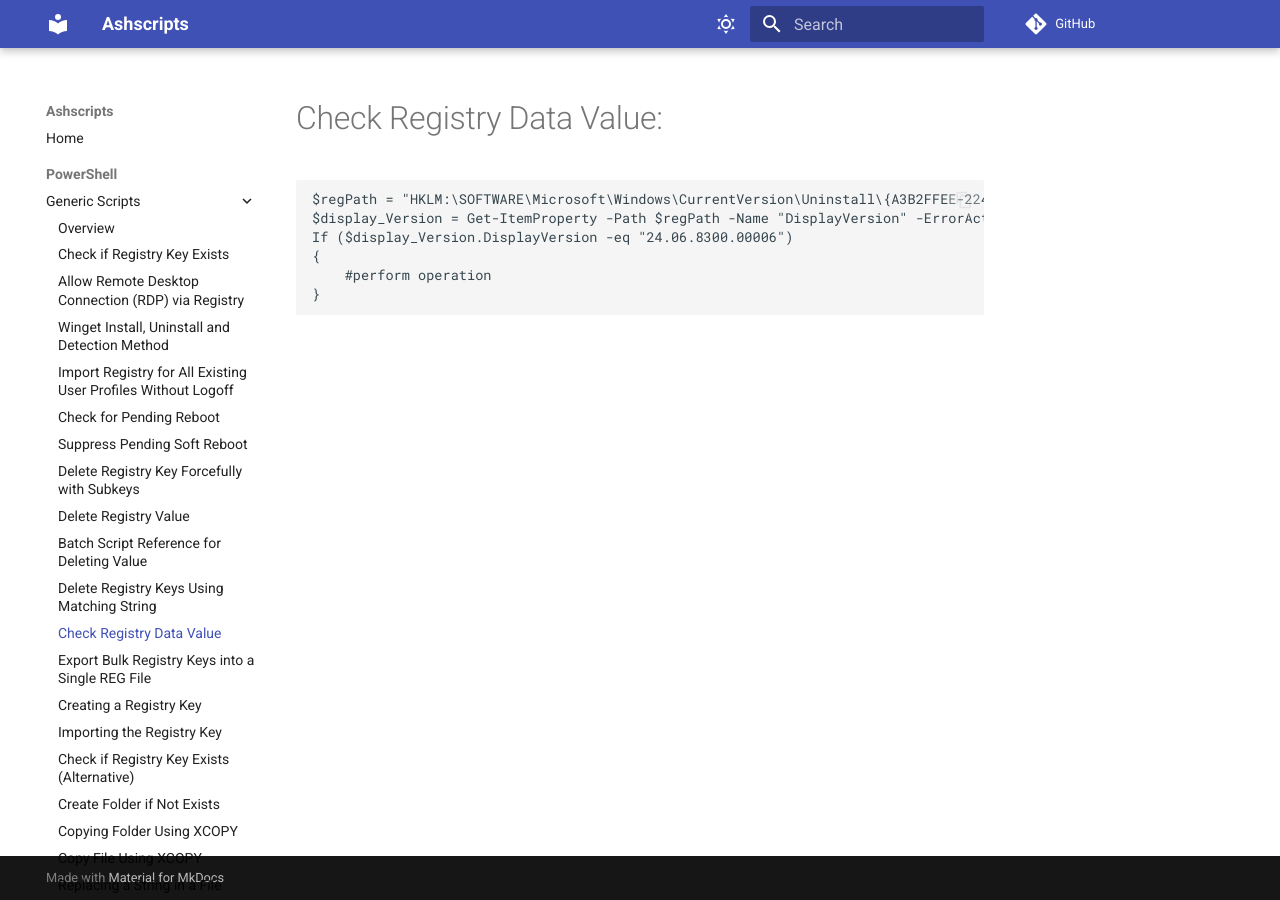
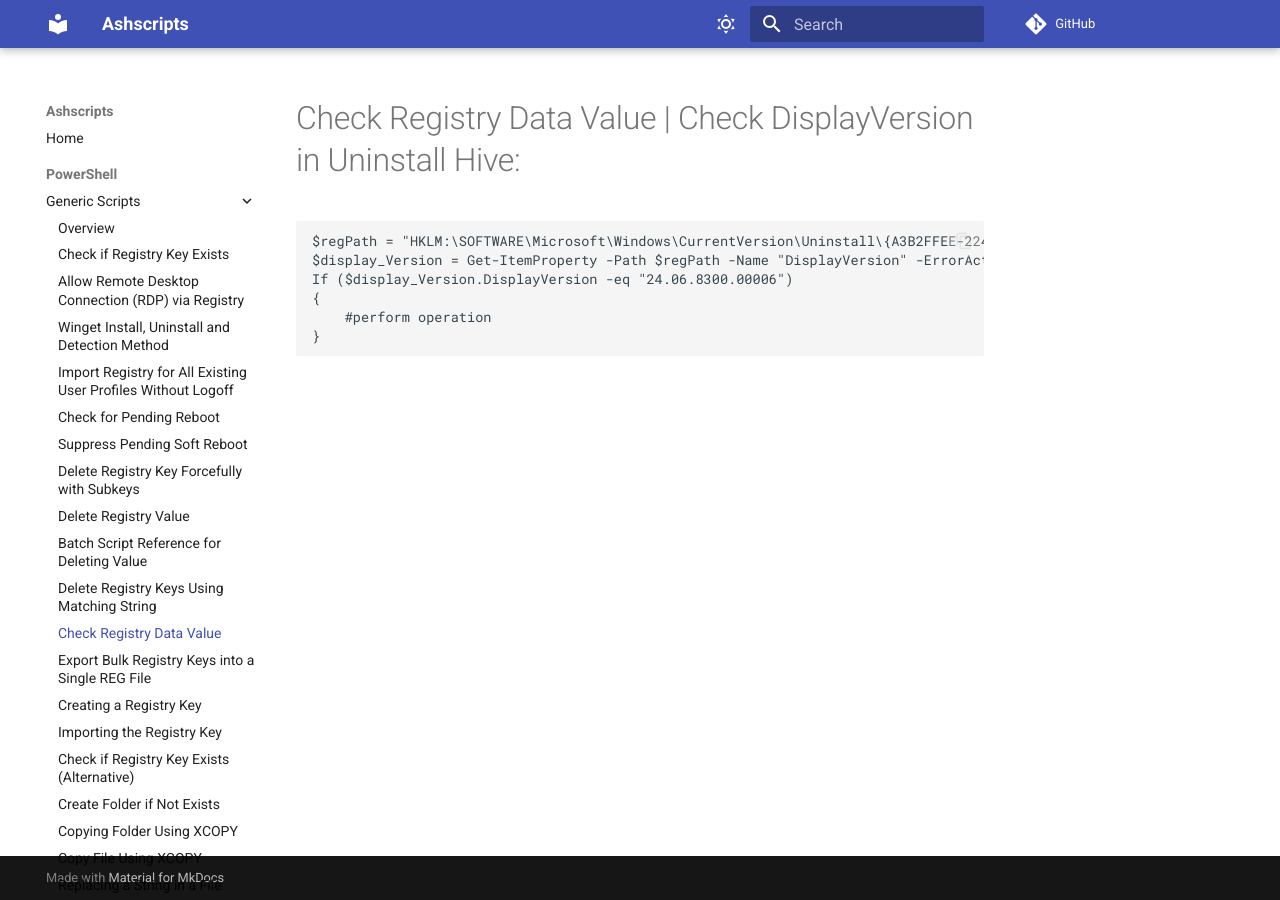
Before and after one commit to Ashscripts/Ashscripts.github.io, an MkDocs documentation site: the page built from docs/powershell/generic-scripts/11_check-registry-data-value.md, in a window 1280 px wide. Built offline with MkDocs 1.6.1 and Material for MkDocs 9.7.7, drawn with Linux system fonts in a browser that asks for light colours; comment, search, counter and statistics services are not loaded.

Commit message:
Update 11_check-registry-data-value.md
updated

````diff
--- a/docs/powershell/generic-scripts/11_check-registry-data-value.md
+++ b/docs/powershell/generic-scripts/11_check-registry-data-value.md
@@ -1,4 +1,4 @@
-# Check Registry Data Value:
+# Check Registry Data Value | Check DisplayVersion in Uninstall Hive:
 
 ```powershell
 $regPath = "HKLM:\SOFTWARE\Microsoft\Windows\CurrentVersion\Uninstall\{A3B2FFEE-2245-47AB-967C-DB473C4DE3D1}"
````
